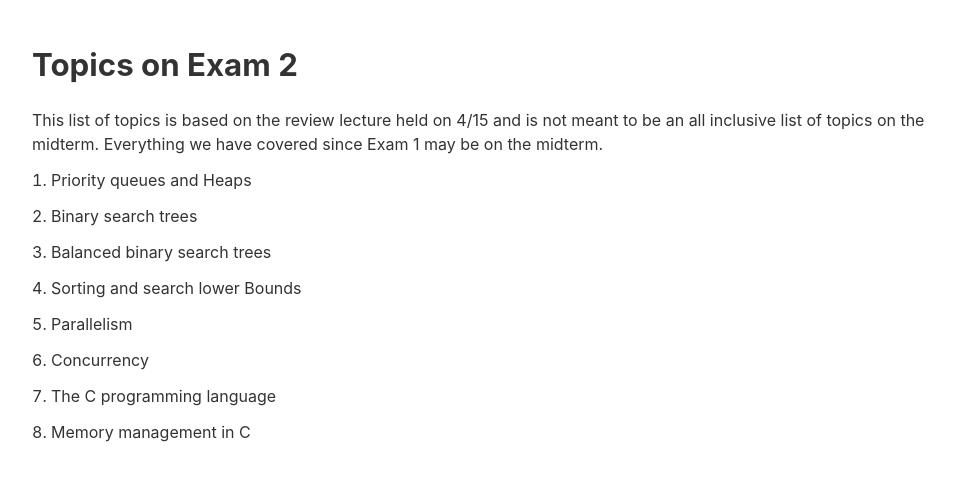
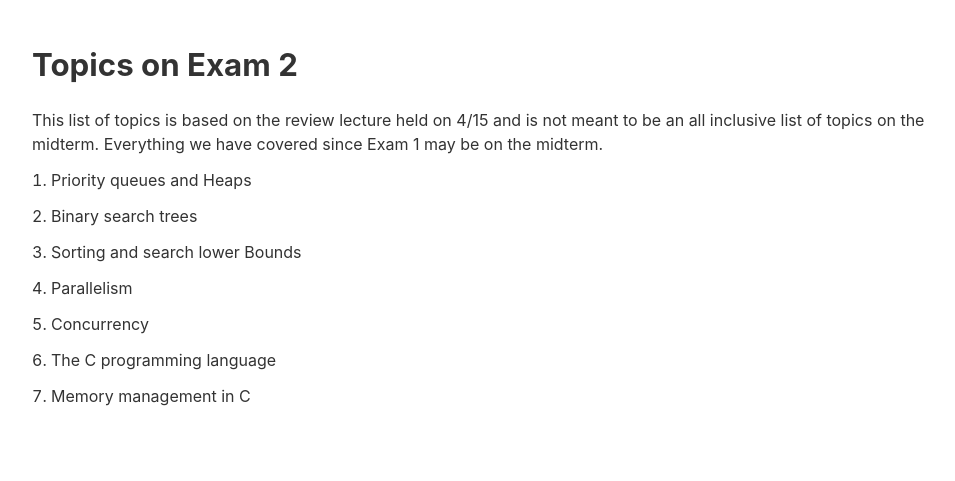
Before and after one commit to jacksonjw12/mbannister.github.io, a Jekyll site: the page built from _teaching/62-s16/midterm2.md, in a window 1280 px wide. Shown: the top 481 px of the page, without its empty margins (152-1107 px from the left). Built offline with Jekyll 4.4.1, drawn with Linux system fonts in a browser that asks for light colours.

Commit message:
Update topics list for exam 2 for 62

```diff
--- a/_teaching/62-s16/midterm2.md
+++ b/_teaching/62-s16/midterm2.md
@@ -9,9 +9,8 @@ This list of topics is based on the review lecture held on 4/15 and is not meant
 
 1. Priority queues and Heaps
 2. Binary search trees
-3. Balanced binary search trees
-4. Sorting and search lower Bounds
-5. Parallelism
-6. Concurrency
-7. The C programming language
-8. Memory management in C
+3. Sorting and search lower Bounds
+4. Parallelism
+5. Concurrency
+6. The C programming language
+7. Memory management in C
```
